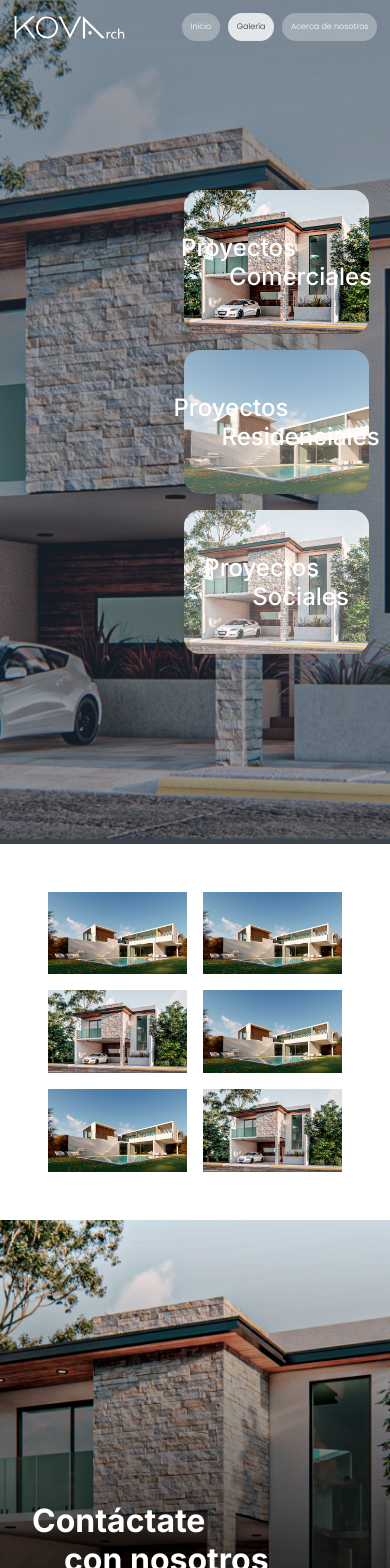
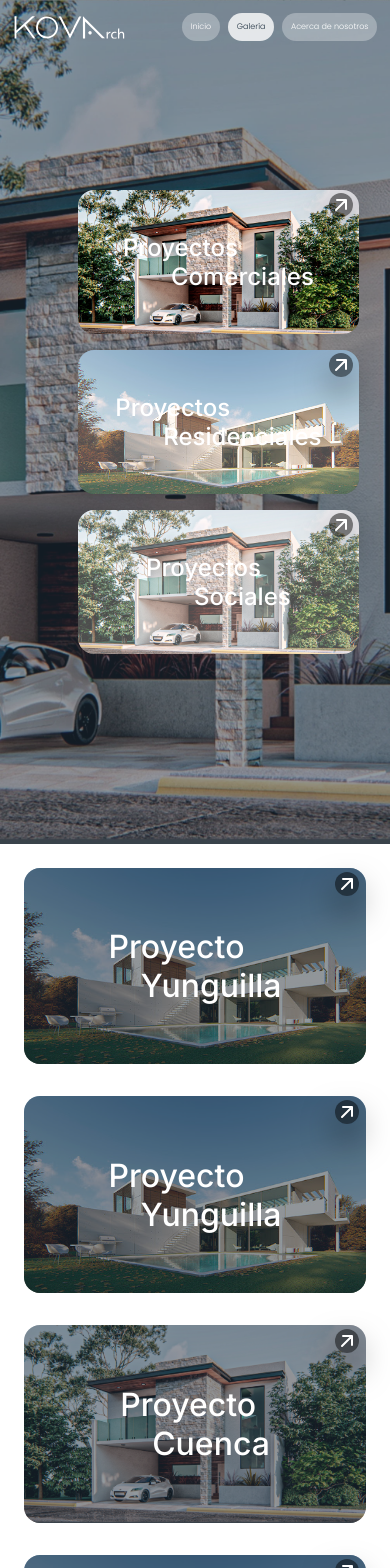
Before and after one commit to Fab1029/KovaFrontend, a React (Vite) app: page /ProjectsGallery in a window 390 px wide. Shown: the top 1568 px of the page. Built offline with nearby package versions, Linux system fonts and the light colour scheme.

Commit message:
(feature): responsive list projects component

```diff
--- a/src/components/Offers/Offers.css
+++ b/src/components/Offers/Offers.css
@@ -90,20 +90,9 @@
 }
 
 /* RESPONSIVE */
-@media (max-width: 800px) {
-    .offers-description {
-        font-size: 0.8rem;
-    }
-
-    .types-offers-title, .types-offers-subtitle {
-        font-size: 0.8rem;
-    }
-
-    .types-offers-subtitle {
-        margin-left: 1rem;
-    }
-
+@media (max-width: 1200px) {
     .open-item-button {
+        z-index: 5;
         display: block;
         position: absolute;
 
@@ -117,6 +106,28 @@
         border-radius: 5rem;
         background-color: rgba(0, 0, 0, 0.5);
         box-shadow: 0 1rem 2rem rgba(0, 0, 0, 0.5);
+    }
+
+    .types-offers-container li {
+        transition: all 0.1s ease-in-out;
+    }
+
+    .types-offers-container li:active {
+        transform: scale(0.95);
+    }
+}
+
+@media (max-width: 800px) {
+    .offers-description {
+        font-size: 0.8rem;
+    }
+
+    .types-offers-title, .types-offers-subtitle {
+        font-size: 0.8rem;
+    }
+
+    .types-offers-subtitle {
+        margin-left: 1rem;
     }
 }
 
--- a/src/components/OffersPicker/OffersPicker.css
+++ b/src/components/OffersPicker/OffersPicker.css
@@ -1,6 +1,6 @@
 .offers-picker-container {
   width: 100vw;
-  height: 100vh;
+  min-height: 100vh;
   display: flex;
   position: relative;
   align-items: center;
@@ -88,3 +88,22 @@
   pointer-events: none;
   transition: all 0.3s ease-in-out;
 }
+
+/* RESPONSIVE */
+@media (max-width: 800px) {
+  .offers-picker-right-container {
+    flex: 2;
+  }
+}
+
+@media (max-width: 600px) {
+  .offers-picker-right-container {
+    flex: 3;
+  }
+}
+
+@media (max-width: 500px) {
+  .offers-picker-right-container {
+    flex: 4;
+  }
+}
--- a/src/components/OffersPicker/OffersPicker.jsx
+++ b/src/components/OffersPicker/OffersPicker.jsx
@@ -40,6 +40,15 @@ const OffersPicker = ({ offer, setOffer }) => {
               style={{ backgroundImage: `url(${comercialImage})` }}
               onClick={() => handleChangePicker('Comercial')}
             >
+
+              <button className='open-item-button'>
+                  <svg style={{width: '1.5rem'}} viewBox="0 0 24 24" fill="none" xmlns="http://www.w3.org/2000/svg" stroke="#000000">
+                      <g id="SVGRepo_bgCarrier" strokeWidth="0"/>
+                      <g id="SVGRepo_tracerCarrier" strokeLinecap="round" strokeLinejoin="round"/>
+                      <g id="SVGRepo_iconCarrier"> <path d="M7 17L17 7M17 7H8M17 7V16" stroke="#ffffff" strokeWidth="2" strokeLinecap="round" strokeLinejoin="round"/> </g>
+                  </svg>
+              </button>
+
               <div
                 className='offers-blur-item'
                 style={{
@@ -68,6 +77,14 @@ const OffersPicker = ({ offer, setOffer }) => {
               style={{ backgroundImage: `url(${residentialImage})` }}
               onClick={() => handleChangePicker('Residencial')}
             >
+              <button className='open-item-button'>
+                  <svg style={{width: '1.5rem'}} viewBox="0 0 24 24" fill="none" xmlns="http://www.w3.org/2000/svg" stroke="#000000">
+                      <g id="SVGRepo_bgCarrier" strokeWidth="0"/>
+                      <g id="SVGRepo_tracerCarrier" strokeLinecap="round" strokeLinejoin="round"/>
+                      <g id="SVGRepo_iconCarrier"> <path d="M7 17L17 7M17 7H8M17 7V16" stroke="#ffffff" strokeWidth="2" strokeLinecap="round" strokeLinejoin="round"/> </g>
+                  </svg>
+              </button>
+
               <div
                 className='offers-blur-item'
                 style={{
@@ -96,6 +113,14 @@ const OffersPicker = ({ offer, setOffer }) => {
               style={{ backgroundImage: `url(${socialImage})` }}
               onClick={() => handleChangePicker('Social')}
             >
+              <button className='open-item-button'>
+                  <svg style={{width: '1.5rem'}} viewBox="0 0 24 24" fill="none" xmlns="http://www.w3.org/2000/svg" stroke="#000000">
+                      <g id="SVGRepo_bgCarrier" strokeWidth="0"/>
+                      <g id="SVGRepo_tracerCarrier" strokeLinecap="round" strokeLinejoin="round"/>
+                      <g id="SVGRepo_iconCarrier"> <path d="M7 17L17 7M17 7H8M17 7V16" stroke="#ffffff" strokeWidth="2" strokeLinecap="round" strokeLinejoin="round"/> </g>
+                  </svg>
+              </button>
+
               <div
                 className='offers-blur-item'
                 style={{
--- a/src/components/ProjectsList/ProjectsList.css
+++ b/src/components/ProjectsList/ProjectsList.css
@@ -51,3 +51,31 @@
 .project-card-blur-subtitle {
     margin-left: 2rem;
 }
+
+@media (max-width: 1200px) {
+    .project-card-container {
+        transition: all 0.1s ease-in-out;
+    }
+
+    .project-card-container:active {
+        transform: scale(0.95);
+    }
+
+    .project-card-blur-container {
+        opacity: 1;
+        transform: translateY(0);
+    }
+}
+
+@media (max-width: 800px) {
+  .project-list-container {
+    gap: 2rem;
+    padding: 1.5rem;
+    grid-template-columns: 1fr;
+  }
+
+  .project-card-container, .project-card-container img, .project-card-blur-container {
+    border-radius: 1rem;
+  }
+
+}
--- a/src/components/ProjectsList/ProjectsList.jsx
+++ b/src/components/ProjectsList/ProjectsList.jsx
@@ -32,6 +32,15 @@ const ProjectsList = ({typeProjects}) => {
                     alt={project.title}
                     className="project-image"
                 />
+
+                <button className='open-item-button'>
+                  <svg style={{width: '1.5rem'}} viewBox="0 0 24 24" fill="none" xmlns="http://www.w3.org/2000/svg" stroke="#000000">
+                      <g id="SVGRepo_bgCarrier" strokeWidth="0"/>
+                      <g id="SVGRepo_tracerCarrier" strokeLinecap="round" strokeLinejoin="round"/>
+                      <g id="SVGRepo_iconCarrier"> <path d="M7 17L17 7M17 7H8M17 7V16" stroke="#ffffff" strokeWidth="2" strokeLinecap="round" strokeLinejoin="round"/> </g>
+                  </svg>
+                </button>
+
                 <div className='project-card-blur-container'>
                     <div>
                         <h2 className='project-card-blur-title'>{project.title.split(' ')[0]}</h2>
--- a/src/components/RecentProjects/RecentProjects.css
+++ b/src/components/RecentProjects/RecentProjects.css
@@ -69,6 +69,10 @@
 
 .recent-project-item-container:hover {
     flex: 2;
+}
+
+.recent-project-item-container:hover .down-button-recent-projects {
+    opacity: 0;
 }
 
 .recent-project-item-container:hover .recent-project-image-top {
@@ -152,9 +156,26 @@
     display: none;
 }
 
+.down-button-recent-projects {
+    z-index: 5;
+    position: absolute;
+
+    display: flex;
+    align-items: center;
+    justify-content: center;
+
+    right: 2%;
+    bottom: 1%;
+    border: none;
+    padding: 0.2rem;
+    border-radius: 5rem;
+    background-color: rgba(0, 0, 0, 0.5);
+    box-shadow: 0 1rem 2rem rgba(0, 0, 0, 0.5);
+}
+
 
 /* RESPONSIVE */
-@media (max-width: 800px) {
+@media (max-width: 1200px) {
     .recent-projects-list {
         display: none;
     }
--- a/src/components/RecentProjects/RecentProjects.jsx
+++ b/src/components/RecentProjects/RecentProjects.jsx
@@ -26,6 +26,15 @@ const RecentProjects = ({projects}) => {
         >
             {projects.map((project, index) => (
                 <li key = {index} className='recent-project-item-container'>
+
+                    <button className='down-button-recent-projects'>
+                        <svg style={{width: '1.3rem'}} viewBox="0 0 24 24" fill="none" xmlns="http://www.w3.org/2000/svg">
+                            <g id="SVGRepo_bgCarrier" stroke-width="0"/>
+                            <g id="SVGRepo_tracerCarrier" stroke-linecap="round" stroke-linejoin="round"/>
+                            <g id="SVGRepo_iconCarrier"> <path fill-rule="evenodd" clip-rule="evenodd" d="M12 3C12.5523 3 13 3.44772 13 4V17.5858L18.2929 12.2929C18.6834 11.9024 19.3166 11.9024 19.7071 12.2929C20.0976 12.6834 20.0976 13.3166 19.7071 13.7071L12.7071 20.7071C12.3166 21.0976 11.6834 21.0976 11.2929 20.7071L4.29289 13.7071C3.90237 13.3166 3.90237 12.6834 4.29289 12.2929C4.68342 11.9024 5.31658 11.9024 5.70711 12.2929L11 17.5858V4C11 3.44772 11.4477 3 12 3Z" fill="#ffffff"/> </g>
+                        </svg>
+                    </button>
+
                     <img src={project.render} className='recent-project-image-top'/>
                     <div className='recent-project-image-container'>
                         <img src={project.render} className='recent-project-image'/>
--- a/src/components/VideoPlayer/VideoPlayer.jsx
+++ b/src/components/VideoPlayer/VideoPlayer.jsx
@@ -57,13 +57,13 @@ const VideoPlayer = ({video, loopMode = false}) => {
           <button className={`play-button ${showControls ? 'visible' : 'hidden'}`} onClick={togglePlay}>
             {isPlaying
             ?
-              <svg style={{width: '4rem'}} viewBox="0 0 24 24" fill="none" xmlns="http://www.w3.org/2000/svg" stroke="#ffffff">
+              <svg style={{width: '3.5rem'}} viewBox="0 0 24 24" fill="none" xmlns="http://www.w3.org/2000/svg" stroke="#ffffff">
                 <g id="SVGRepo_bgCarrier" strokeWidth="0"/>
                 <g id="SVGRepo_tracerCarrier" strokeLinecap="round" strokeLinejoin="round"/>
                 <g id="SVGRepo_iconCarrier"> <g id="Media / Pause_Circle"> <path id="Vector" d="M14 9V15M10 9V15M12 21C7.02944 21 3 16.9706 3 12C3 7.02944 7.02944 3 12 3C16.9706 3 21 7.02944 21 12C21 16.9706 16.9706 21 12 21Z" stroke="#ffffff" strokeWidth="2" strokeLinecap="round" strokeLinejoin="round"/> </g> </g>
               </svg>
             :
-              <svg style={{width: '4rem'}} fill="#ffffff" viewBox="0 0 24 24" xmlns="http://www.w3.org/2000/svg" stroke="#ffffff">
+              <svg style={{width: '3rem'}} fill="#ffffff" viewBox="0 0 24 24" xmlns="http://www.w3.org/2000/svg" stroke="#ffffff">
                 <g id="SVGRepo_bgCarrier" strokeWidth="0"/>
                 <g id="SVGRepo_tracerCarrier" strokeLinecap="round" strokeLinejoin="round"/>
                 <g id="SVGRepo_iconCarrier">
@@ -76,7 +76,7 @@ const VideoPlayer = ({video, loopMode = false}) => {
           <button className={`mute-button ${showControls ? 'visible' : 'hidden'}`} onClick={toggleMute}>
             {isMuted
             ?
-            <svg style={{width: '2rem'}} fill="#ffffff"  viewBox="-1.5 0 19 19" xmlns="http://www.w3.org/2000/svg" class="cf-icon-svg" stroke="#ffffff">
+            <svg style={{width: '1.8rem'}} fill="#ffffff"  viewBox="-1.5 0 19 19" xmlns="http://www.w3.org/2000/svg" class="cf-icon-svg" stroke="#ffffff">
               <g id="SVGRepo_bgCarrier" strokeWidth="0"/>
               <g id="SVGRepo_tracerCarrier" strokeLinecap="round" strokeLinejoin="round"/>
               <g id="SVGRepo_iconCarrier">
@@ -84,7 +84,7 @@ const VideoPlayer = ({video, loopMode = false}) => {
               </g>
             </svg>
             :
-            <svg style={{width: '1.8rem'}} fill="#ffffff" viewBox="0 0 24 24" xmlns="http://www.w3.org/2000/svg" stroke="#ffffff">
+            <svg style={{width: '1.5rem'}} fill="#ffffff" viewBox="0 0 24 24" xmlns="http://www.w3.org/2000/svg" stroke="#ffffff">
               <g id="SVGRepo_bgCarrier" strokeWidth="0"/>
               <g id="SVGRepo_tracerCarrier" strokeLinecap="round" strokeLinejoin="round"/>
               <g id="SVGRepo_iconCarrier">
--- a/src/pages/ProjectsGallery/ProjectsGallery.css
+++ b/src/pages/ProjectsGallery/ProjectsGallery.css
@@ -2,3 +2,9 @@
     width: 100vw;
     height: 60vh;
 }
+
+@media (max-width: 700px) {
+  .projectsGallery-footer {
+    height: 40vh;
+  }
+}
```
